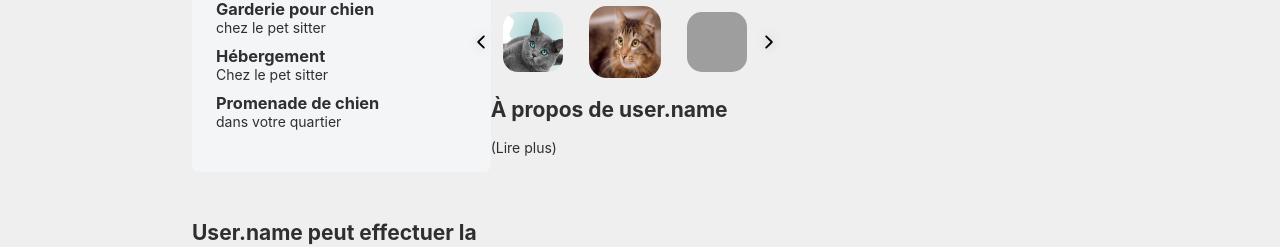
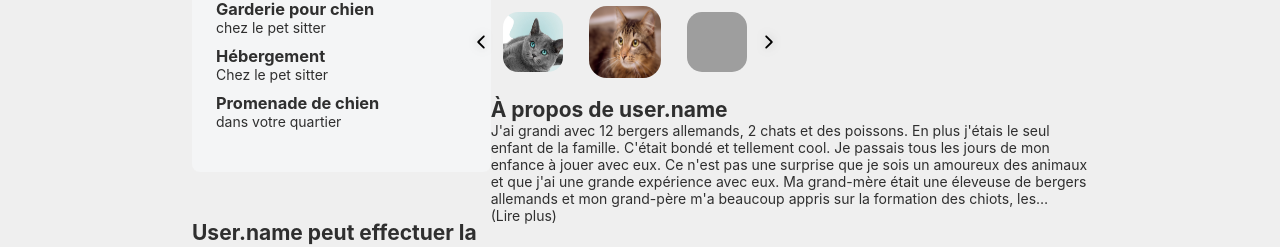
Before and after one commit to monority/client-chava, a React (Vite) app: page /account/profile in a window 1280 px wide. Shown: the part 634-881 px from the top of the page. Built offline with nearby package versions, Linux system fonts and the light colour scheme; no server answers; grey boxes are pictures that could not be loaded.

Commit message:
Realisation du component UserComment qui affiche seulement les 5premieres lignes de la description avec un boutton afficher plus ou afficher qui se retire si le texte fait moins de 5 lignes

```diff
--- a/src/assets/sass/component/_user-comment.scss
+++ b/src/assets/sass/component/_user-comment.scss
@@ -1,12 +1,12 @@
 .user-description {
     .user-description-content{
         .description {
-            max-height: 0;
-            overflow: hidden;
-            display: inline-block;
+
             &.expand {
-                max-height: 50rem;
-                transition: max-height 1s;
+                -webkit-line-clamp: 5; // nombre de ligne affiché
+                overflow: hidden;
+                display: -webkit-box;
+                -webkit-box-orient: vertical;
 
 
             }
--- a/src/components/global/UserComment.jsx
+++ b/src/components/global/UserComment.jsx
@@ -1,23 +1,33 @@
-import React, { useState } from 'react'
+import React, { useEffect, useRef, useState } from 'react'
 
 const UserComment = ({username, description}) => {
-    const [expand, setExpand] = useState(false);
 
-    const toogleDescription = () => {
-        setExpand(!expand)
-    }
+    const [isOpen, setIsOpen] = useState(false);
+    const [showReadMore, setShowReadMore] = useState(false)
+    const ref = useRef(null)
+    useEffect(() => {
+        if (ref.current) {
+            console.log(ref.current.scrollHeight, ref.current.clientHeight);
+            setShowReadMore(
+                ref.current.scrollHeight !== ref.current.clientHeight
+            )
+        }
+    }, [])
+
 
   return (
     <div className="user-description">
         <h2>À propos de {username}</h2>
         <div className="user-description-content">
-            <p className={`description ${expand ? 'expand' : ''}`}>
+            <p className={`description ${!isOpen ? 'expand' : ''}`} ref={ref}>
                 {description}
             </p>
         </div>
-        {!expand && (
-                <p className='read-more' onClick={toogleDescription}>(Lire plus)</p>
+        {/*si  isOpen est fale lire plus sinon lire moins */}
+            {showReadMore && (
+                <p className='read-more' onClick={()=> setIsOpen(!isOpen)}>{isOpen ? '(Lire moins)' : ' (Lire plus)' }</p>
             )}
+
     </div>
   )
 }
--- a/src/pages/account/Profile.jsx
+++ b/src/pages/account/Profile.jsx
@@ -219,7 +219,17 @@ const Profile = () => {
                     <Slider/>
                     <UserComment
                         username="user.name"
-                        description="J'ai grandi avec 12 bergers allemands, 2 chats et des poissons. En plus j'étais le seul enfant de la famille. C'était bondé et tellement cool. Je passais tous les jours de mon enfance à jouer avec eux. Ce n'est pas une surprise que je sois un amoureux des animaux et que j'ai une grande expérience avec eux. Ma grand-mère était une éleveuse de bergers allemands et mon grand-père m'a beaucoup appris sur la formation des …"
+                        description="J'ai grandi avec 12 bergers allemands, 2 chats et des poissons. En plus j'étais le seul enfant de la famille. C'était bondé et tellement cool. Je passais tous les jours de mon enfance à jouer avec eux. Ce n'est pas une surprise que je sois un amoureux des animaux et que j'ai une grande expérience avec eux. Ma grand-mère était une éleveuse de bergers allemands et mon grand-père m'a beaucoup appris sur la formation des chiots, les premiers soins et les soins généraux. J'ai un lien spécial avec tous les animaux (enfin peut-être sauf les serpents et les araignées) et depuis l'âge de 18 ans, je fais du bénévolat dans un refuge pour animaux sans abri dans ma ville natale en Pologne.
+
+                        J'ai déménagé à Paris il y a 3 ans, mais cela me manquait d'avoir un animal de compagnie avec moi. En 2021, mon petit ange gardien Luna est né. Elle est une assez grande cavalière King Charles Spaniel, avec un caractère extraordinaire. Elle est super amicale avec chaque humain, enfant et autre animal. Elle voyage toujours avec moi et elle est candidate au Guiness Book of Records. En 2022, j'ai également décidé d'adopter un chat du refuge où je faisais du bénévolat, et c'était la deuxième meilleure décision jamais prise. Cookie (nom du chat) doit avoir été élevé avec des chiens auparavant, car il est super gentil avec eux et se comporte aussi parfois comme un chien. Je crois beaucoup à la socialisation de nos animaux.
+
+                        Quand j'ai déménagé à Paris, j'ai beaucoup utilisé Rover pour trouver un dog sitter pour Luna. Et j'étais très content de mes choix alors j'espère que vous et votre animal aimeriez rester avec nous !!!
+
+                        PS j'ai beaucoup de jouets
+
+                        Mon emploi du temps est très flexible. Je travaille à domicile et cela me donne beaucoup de liberté. Contactez-moi pour plus d'informations et je suis sûr que nous pouvons trouver la dates et des horaires parfait.
+
+                        Je vis dans un grand appartement (presque 100m2) donc il y a beaucoup d'espace pour les amis à quatre pattes. Comme j'aime gâter mes animaux, nous avons beaucoup de balles, de friandises, d'os, de souris et de tous les jouets pour animaux que vous pouvez imaginer. Luna et Cookie ont l'habitude de partager leurs jouets. Nous vivons dans le premier arrondissement de Paris (métro 1,7 ou 8), à 5 min à pied du jardin des Tuleries."
                     />
                 </Col>
             </Row>
```
